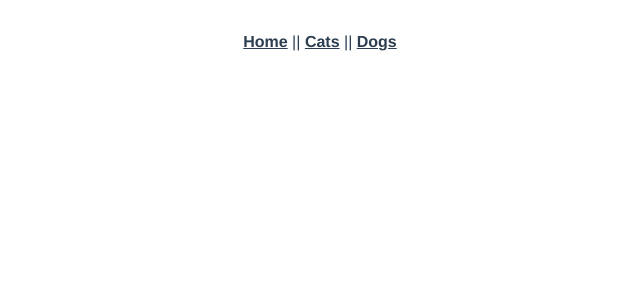
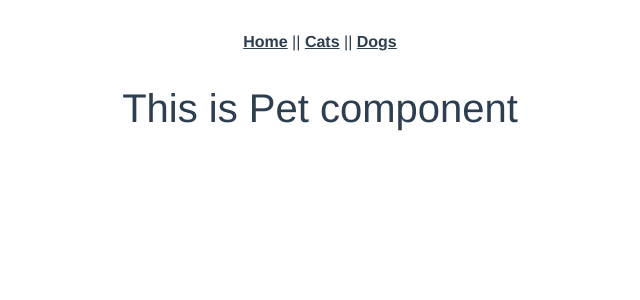
Before and after one commit to learnwithjs/vue-adopt-pets, a Vue app: page /pet/0 in a window 1280 px wide. Shown: the top 300 px of the page, without its empty margins (320-960 px from the left). Built offline with nearby package versions, Linux system fonts and the light colour scheme.

Commit message:
renamed Pets.vue to Pet.vue and modified it in router's index.js and Cats.vue

```diff
--- a/src/router/index.js
+++ b/src/router/index.js
@@ -3,7 +3,7 @@ import VueRouter from 'vue-router'
 import Home from '../views/Home.vue'
 import Cats from '../views/Cats.vue'
 import Dogs from '../views/Dogs.vue'
-import Pets from '../views/Pets.vue'
+import Pet from '../views/Pet.vue'
 
 Vue.use(VueRouter)
 
@@ -24,9 +24,9 @@ const routes = [
     component: Dogs
   },
   {
-    path: '/pets/:id',
-    name: 'Pets',
-    component: Pets
+    path: '/pet/:id',
+    name: 'Pet',
+    component: Pet
   }
 ]
 
--- a/src/views/Cats.vue
+++ b/src/views/Cats.vue
@@ -3,7 +3,7 @@
     <h1>Cats for Adoption</h1>
     <b-table stripped :items="cats">
       <template #cell(name)="data">
-        <router-link :to="`/pets/${data.index}`">{{ data.value }}</router-link>
+        <router-link :to="`/pet/${data.index}`">{{ data.value }}</router-link>
       </template>
     </b-table>
   </div>
--- a/src/views/Pets.vue
+++ b/src/views/Pet.vue
@@ -1,5 +1,5 @@
 <template>
   <div>
-    <h1>This is Pets component</h1>
+    <h1>This is Pet component</h1>
   </div>
 </template>
```
